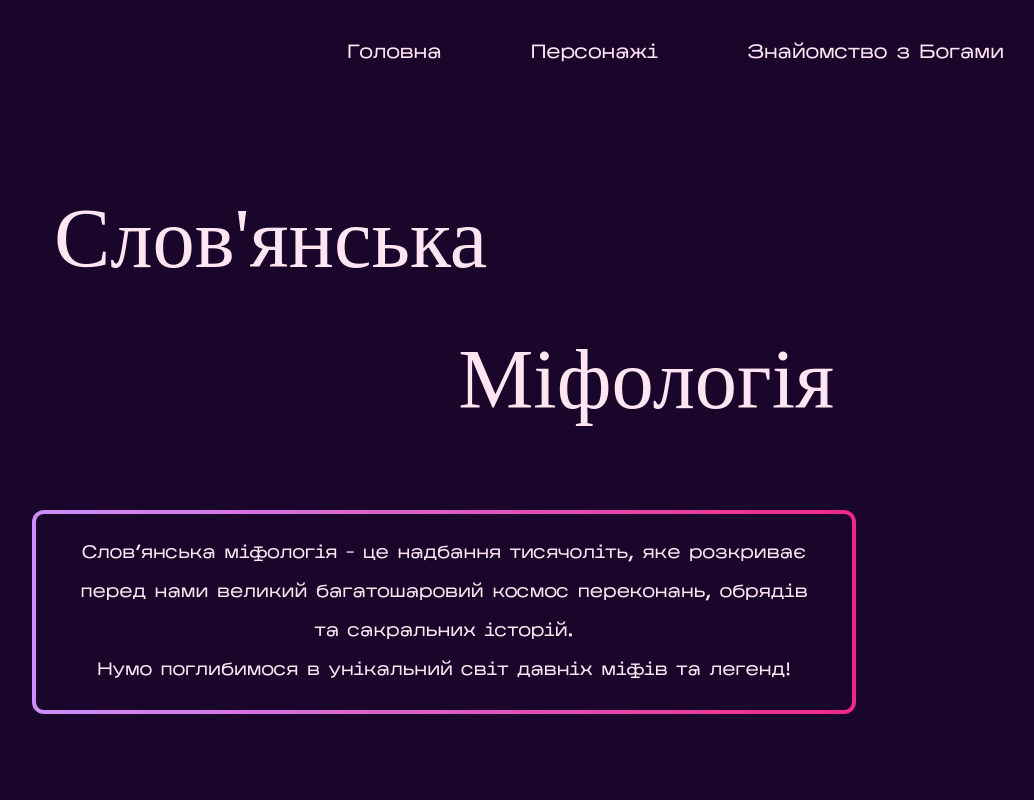
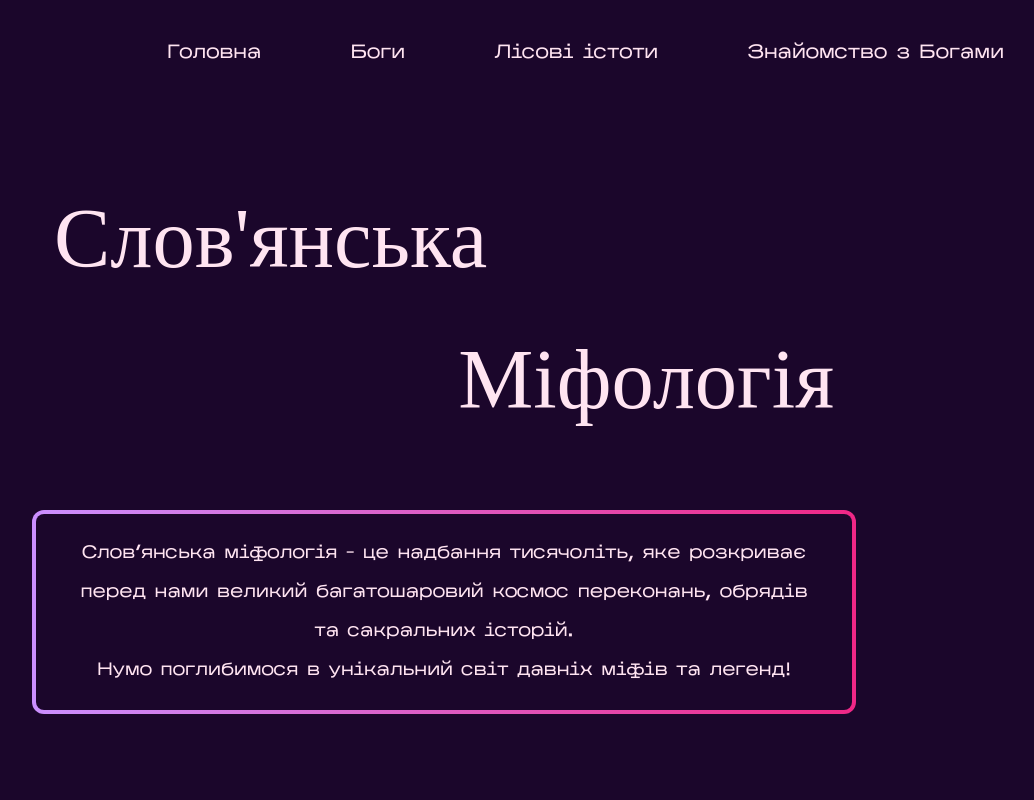
Before and after one commit to nazaaaar/mif, a plain HTML site: page index.html in a window 1280 px wide. Shown: the top 800 px of the page, without its empty margins (196-1230 px from the left). Drawn offline with Linux system fonts and the light colour scheme; a web font is replaced by a local one.

Commit message:
Summary50

```diff
--- a/css/header.css
+++ b/css/header.css
@@ -16,7 +16,11 @@
 .main_nav ul li a{
   color: var(--color-light);
 }
-
+.main_nav ul li a:hover{
+  color:var(--color-pink-light);
+  text-decoration: underline;
+  transition: 0.7s;
+}
 
 
 .title{
--- a/index.html
+++ b/index.html
@@ -11,7 +11,8 @@
         <nav class = "main_nav">
             <ul>
                 <li><a href="index.html">Головна</a></li>
-                <li><a href="#">Персонажі</a></li>
+                <li><a href="#">Боги</a></li>
+                <li><a href="#">Лісові істоти</a></li>
                 <li><a href="#">Знайомство з Богами</a></li>
             </ul>
         </nav>
```
